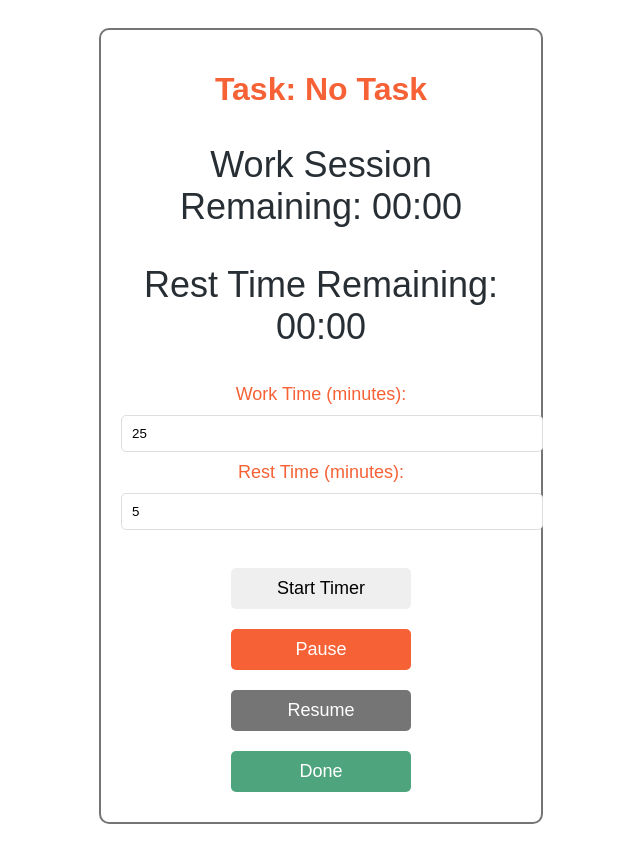
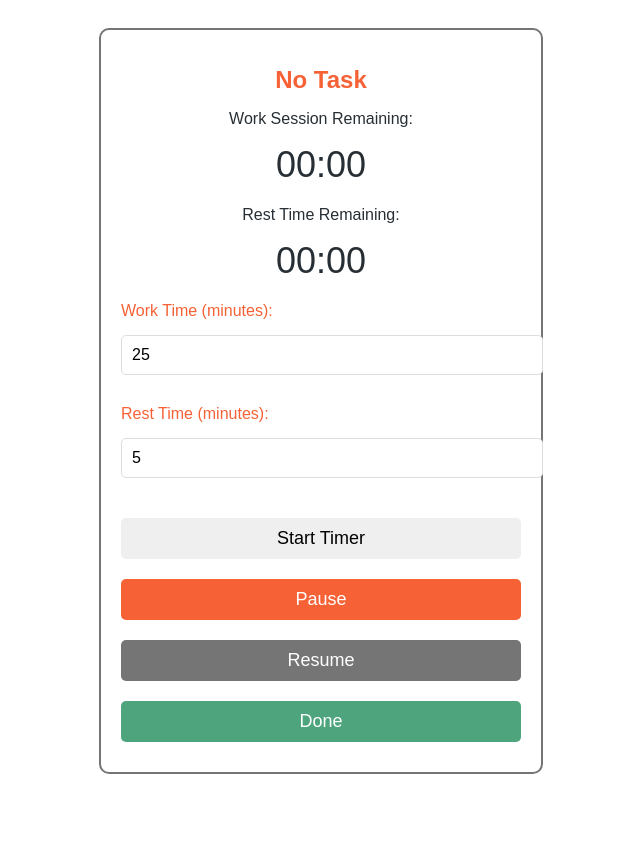
Before and after one commit to vicentepavezbaires/DevTimer, a plain HTML site: page index.html in a window 1280 px wide. Shown: the whole page, without its empty margins (319-959 px from the left). After the commit the page ends 802 px from the top, so only its background shows below. Drawn offline with Linux system fonts and the light colour scheme.

Commit message:
index.html

```diff
--- a/index.html
+++ b/index.html
@@ -5,7 +5,7 @@
     <meta name="viewport" content="width=device-width, initial-scale=1.0">
     <title>DevTimer</title>
     <style>
-        /* Mantener el diseño básico anterior */
+        /* Ajuste del diseño */
         body {
             font-family: 'Outfit', sans-serif;
             background-color: #FFFFFF;
@@ -15,7 +15,8 @@
         }
         h1 {
             color: #F66135;
-            font-size: 32px;
+            font-size: 24px;
+            margin-bottom: 10px;
         }
         .container {
             margin: auto;
@@ -29,8 +30,11 @@
             margin: 10px 0;
         }
         label {
-            font-size: 18px;
+            font-size: 16px;
             color: #F66135;
+            display: block;
+            margin-bottom: 5px;
+            text-align: left;
         }
         input {
             width: 100%;
@@ -38,13 +42,14 @@
             margin: 10px 0;
             border: 1px solid #ddd;
             border-radius: 5px;
+            font-size: 16px;
         }
         button {
-            width: 45%;
+            width: 100%;
             padding: 10px;
             font-size: 18px;
             border: none;
-            margin: 10px;
+            margin: 10px 0;
             cursor: pointer;
             border-radius: 5px;
         }
@@ -59,6 +64,9 @@
         button#done {
             background-color: #4EA57D;
             color: white;
+        }
+        .section {
+            margin-bottom: 20px;
         }
     </style>
     <script>
@@ -133,24 +141,30 @@
 </head>
 <body>
     <div class="container">
-        <h1>Task: <span id="taskName">No Task</span></h1>
+        <h1 id="taskName">No Task</h1>
 
         <!-- Temporizador de sesión de trabajo -->
-        <div class="timer">
-            <p>Work Session Remaining: <span id="workTimeDisplay">00:00</span></p>
+        <div class="section">
+            <p>Work Session Remaining:</p>
+            <div class="timer" id="workTimeDisplay">00:00</div>
         </div>
 
         <!-- Temporizador de descanso -->
-        <div class="timer">
-            <p>Rest Time Remaining: <span id="restTimeDisplay">00:00</span></p>
+        <div class="section">
+            <p>Rest Time Remaining:</p>
+            <div class="timer" id="restTimeDisplay">00:00</div>
         </div>
 
         <!-- Inputs de tiempos (rellenados con los valores de la URL si existen) -->
-        <label for="workTime">Work Time (minutes): </label>
-        <input type="text" id="workTime" value="25"><br>
+        <div class="section">
+            <label for="workTime">Work Time (minutes):</label>
+            <input type="text" id="workTime" value="25">
+        </div>
 
-        <label for="restTime">Rest Time (minutes): </label>
-        <input type="text" id="restTime" value="5"><br><br>
+        <div class="section">
+            <label for="restTime">Rest Time (minutes):</label>
+            <input type="text" id="restTime" value="5">
+        </div>
 
         <!-- Botones de control del temporizador -->
         <button id="start" onclick="startTimer()">Start Timer</button>
```
